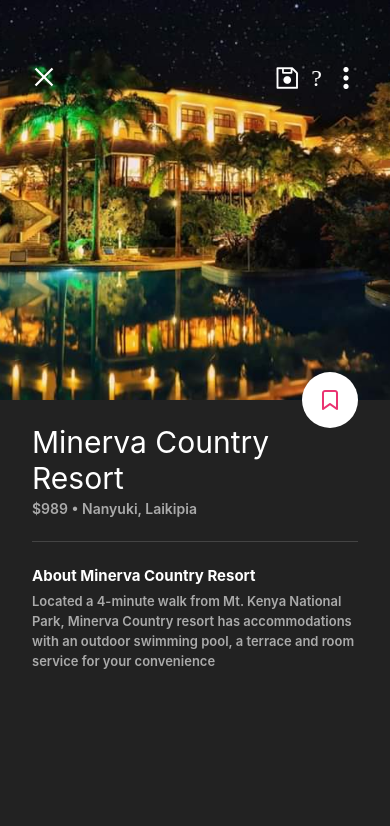
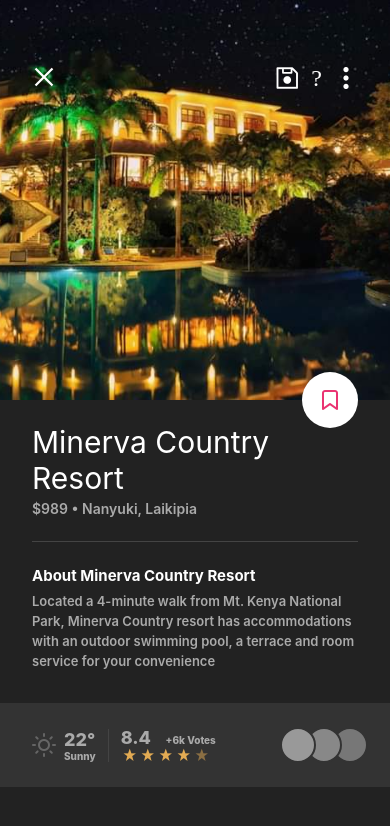
Before and after one commit to kharioki/Hotel_View, a React Native app: screen / in a window 390 px wide. Shown: the top 826 px of the page. Built offline with nearby package versions, Linux system fonts and the light colour scheme.

Commit message:
added stats view

```diff
--- /dev/null
+++ b/screens/HotelView/components/Stats.js
@@ -0,0 +1,101 @@
+import React from 'react';
+import {View, Text, StyleSheet} from 'react-native';
+import Feather from 'react-native-vector-icons/Feather';
+import Entypo from 'react-native-vector-icons/Entypo';
+
+import {gs, colors} from '../../../styles';
+
+Feather.loadFont();
+Entypo.loadFont();
+
+const starColors = ['#e3ab53', '#e3ab53', '#e3ab53', '#e3ab53', '#8b6f43'];
+
+const Circle = props => {
+  return <View style={[styles.circle, props.style]} />;
+};
+
+export default function Stats() {
+  return (
+    <View style={styles.container}>
+      <View style={styles.weatherContainer}>
+        <Feather name="sun" size={24} color={colors.darkHl} />
+
+        <View style={{marginLeft: 8}}>
+          <Text style={styles.title}>22°</Text>
+          <Text style={styles.subTitle}>Sunny</Text>
+        </View>
+      </View>
+
+      <View>
+        <Text style={styles.title}>
+          8.4
+          <Text style={[styles.subTitle, {paddingLeft: 8}]}>
+            &nbsp;&nbsp; +6k Votes
+          </Text>
+        </Text>
+
+        <View style={gs.rowCenter}>
+          {starColors.map((color, index) => {
+            return (
+              <Entypo
+                name="star"
+                size={14}
+                color={color}
+                key={index}
+                style={{marginHorizontal: 2}}
+              />
+            );
+          })}
+        </View>
+      </View>
+
+      <View style={styles.circlesContainer}>
+        <Circle
+          style={{backgroundColor: '#999', marginRight: -10, zIndex: 3}}
+        />
+        <Circle
+          style={{backgroundColor: '#888', marginRight: -10, zIndex: 2}}
+        />
+        <Circle
+          style={{backgroundColor: '#777', marginRight: -10, zIndex: 1}}
+        />
+      </View>
+    </View>
+  );
+}
+
+const styles = StyleSheet.create({
+  container: {
+    ...gs.rowCenter,
+    ...gs.sectionContainer,
+  },
+  weatherContainer: {
+    ...gs.rowCenter,
+    paddingRight: 12,
+    marginRight: 12,
+    borderRightColor: '#444',
+    borderRightWidth: 1,
+  },
+  title: {
+    color: colors.textSec,
+    fontSize: 18,
+    fontWeight: '800',
+  },
+  subTitle: {
+    color: colors.textSec,
+    fontSize: 10,
+    fontWeight: '800',
+  },
+  circlesContainer: {
+    flex: 1,
+    flexDirection: 'row',
+    justifyContent: 'flex-end',
+  },
+  circle: {
+    width: 36,
+    height: 36,
+    borderRadius: 36 / 2,
+    borderWidth: 2,
+    borderColor: colors.lightBg,
+  },
+});
--- a/screens/HotelView/index.js
+++ b/screens/HotelView/index.js
@@ -5,6 +5,7 @@
 import Header from './components/Header';
 import Bookmark from './components/Bookmark';
 import About from './components/About';
+import Stats from './components/Stats';
 
 export default function HotelView() {
   return (
@@ -16,6 +17,7 @@
       <View>
         <Bookmark />
         <About />
+        <Stats />
       </View>
     </View>
   );
```
